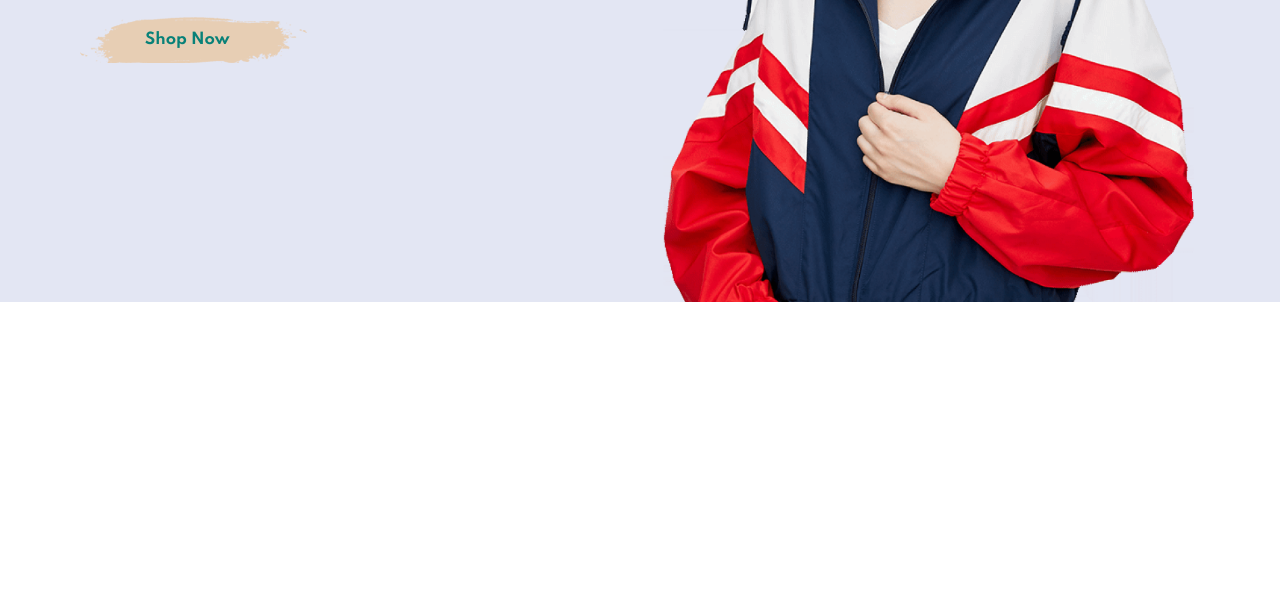
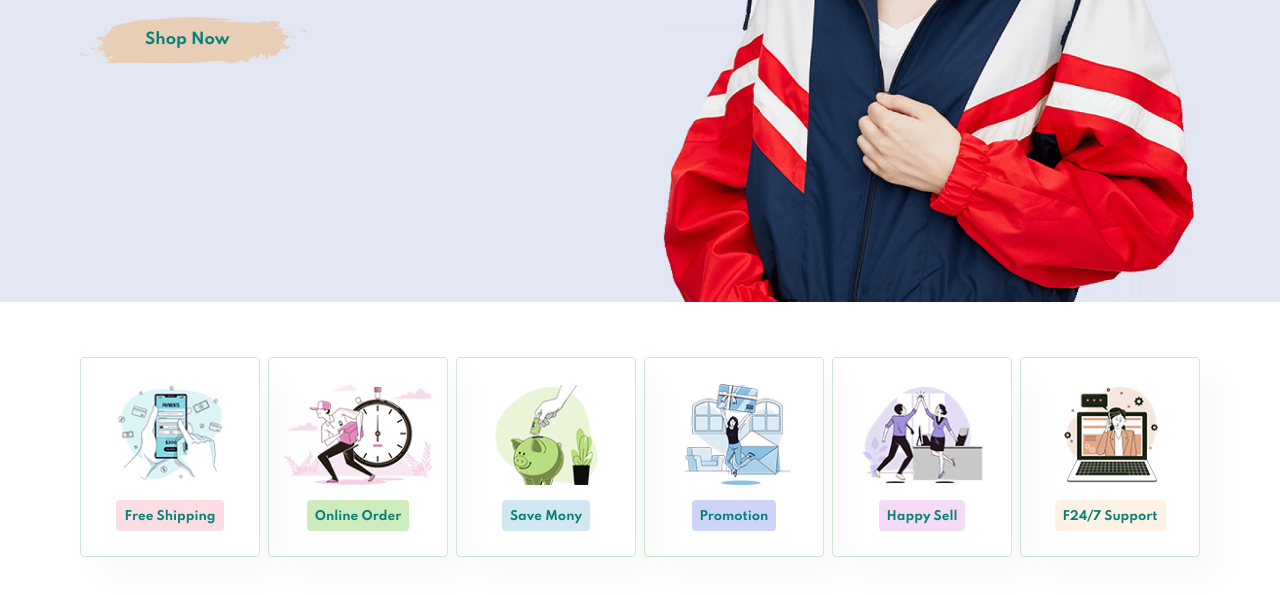
Before and after one commit to omsadeveloper/cara, a plain HTML site: page index.html in a window 1280 px wide. Shown: the part 503-1098 px from the top of the page. Before the commit the page ends 805 px from the top, so only its background shows below. Drawn offline with Linux system fonts and the light colour scheme.

Commit message:
add feature section

```diff
--- a/css/style.css
+++ b/css/style.css
@@ -5,7 +5,10 @@
   --primaryColor: #E3E6F3;
   --secondaryColor:#088178;
   --Shadow1: rgba(0,0,0,0.06);
+  --Shadow2: rgba(0,0,0,0.03);
+  --Shadow3: rgba(70,62,221,0.01);
   --fontColor:#1A1A1A;
+  --borderColor:#CCE7d0;
 
 }
 *{
@@ -136,3 +139,73 @@ nav #navbar{
     cursor: pointer;
     margin-top: 20px;
 }
+
+/************ Start Feature Section ***********/
+
+#feature{
+    display: flex;
+    justify-content: space-between;
+    align-items:center ;
+    flex-wrap: wrap;
+}
+
+#feature .fe-box{
+    width: 180px;
+    text-align: center;
+    padding: 25px 15px;
+    border: 1px solid var(--borderColor);
+    border-radius: 4px;
+    box-shadow: 20px 20px 34px var(--Shadow2);
+    margin:15px 0;
+    cursor: pointer;
+
+}
+#feature .fe-box img{
+    /* because our website is responsive */
+    width: 100%;
+    margin-bottom: 10px;
+}
+#feature .fe-box:hover{
+    box-shadow: 10px 10px 54px var(--Shadow3);
+}
+
+#feature .fe-box h6{
+
+    display: inline-block;
+    padding: 9px 8px 6px 8px;
+    border-radius: 4px;
+    line-height: 1rem;
+    color: var(--secondaryColor);
+
+}
+
+#feature .fe-box:nth-child(1) h6{
+
+    background-color: #FDDDE4;
+
+}
+#feature .fe-box:nth-child(2) h6{
+
+    background-color: #CDEBBC;
+
+}
+#feature .fe-box:nth-child(3) h6{
+
+    background-color: #D1E8F2;
+
+}
+#feature .fe-box:nth-child(4) h6{
+
+    background-color: #CDD4F8;
+
+}
+#feature .fe-box:nth-child(5) h6{
+
+    background-color: #F6DBF6;
+
+}
+#feature .fe-box:nth-child(6) h6{
+
+    background-color: #FFF2E5;
+
+}
--- a/index.html
+++ b/index.html
@@ -32,6 +32,32 @@
         <p>Save more with coupons & up to 70% off!</p>
         <button>Shop Now</button>
     </section>
+    <section id="feature" class="section-p1">
+        <div class="fe-box">
+            <img src="/img/features/f1.png" alt="">
+            <h6>Free Shipping</h6>
+        </div>
+        <div class="fe-box">
+            <img src="/img/features/f2.png" alt="">
+            <h6>Online Order</h6>
+        </div>
+        <div class="fe-box">
+            <img src="/img/features/f3.png" alt="">
+            <h6>Save Mony</h6>
+        </div>
+        <div class="fe-box">
+            <img src="/img/features/f4.png" alt="">
+            <h6>Promotion</h6>
+        </div>
+        <div class="fe-box">
+            <img src="/img/features/f5.png" alt="">
+            <h6>Happy Sell</h6>
+        </div>
+        <div class="fe-box">
+            <img src="/img/features/f6.png" alt="">
+            <h6>F24/7 Support</h6>
+        </div>
+    </section>
     <script src="js/script.js"></script>
 </body>
 
```
